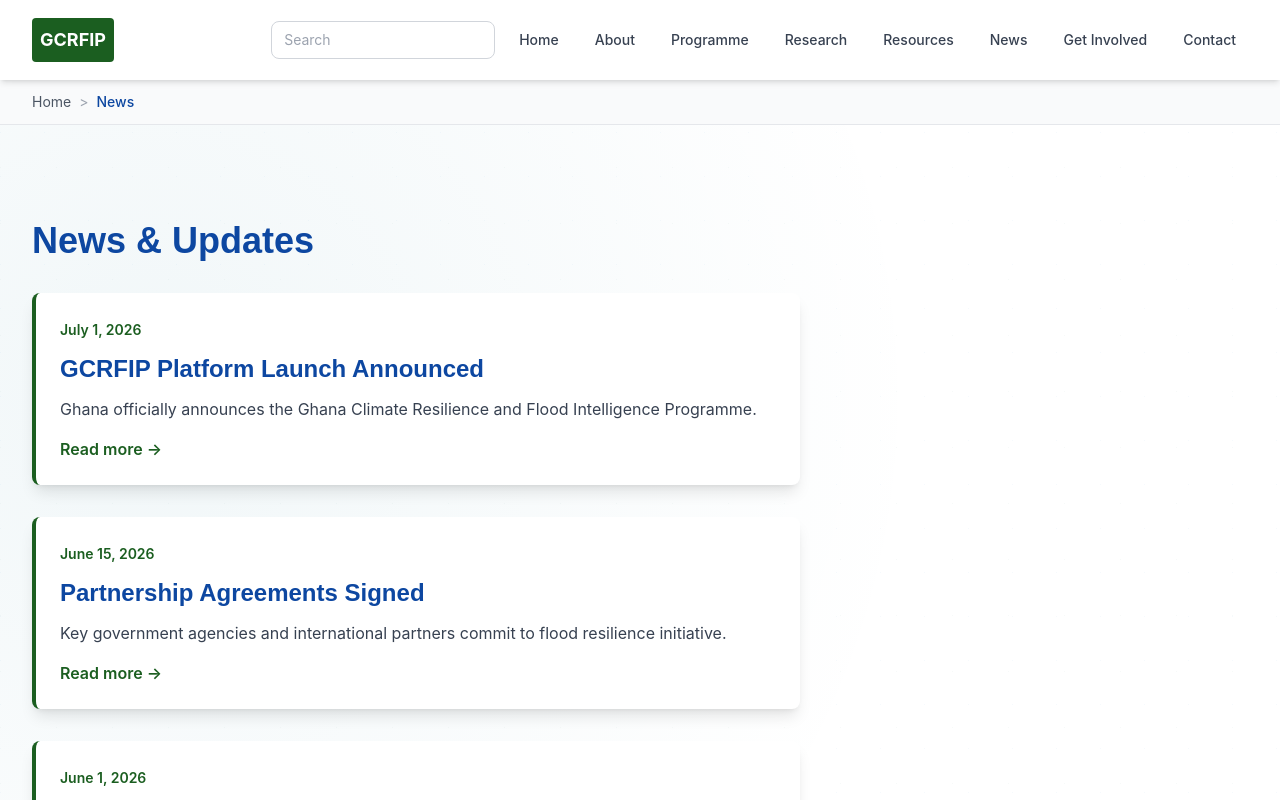
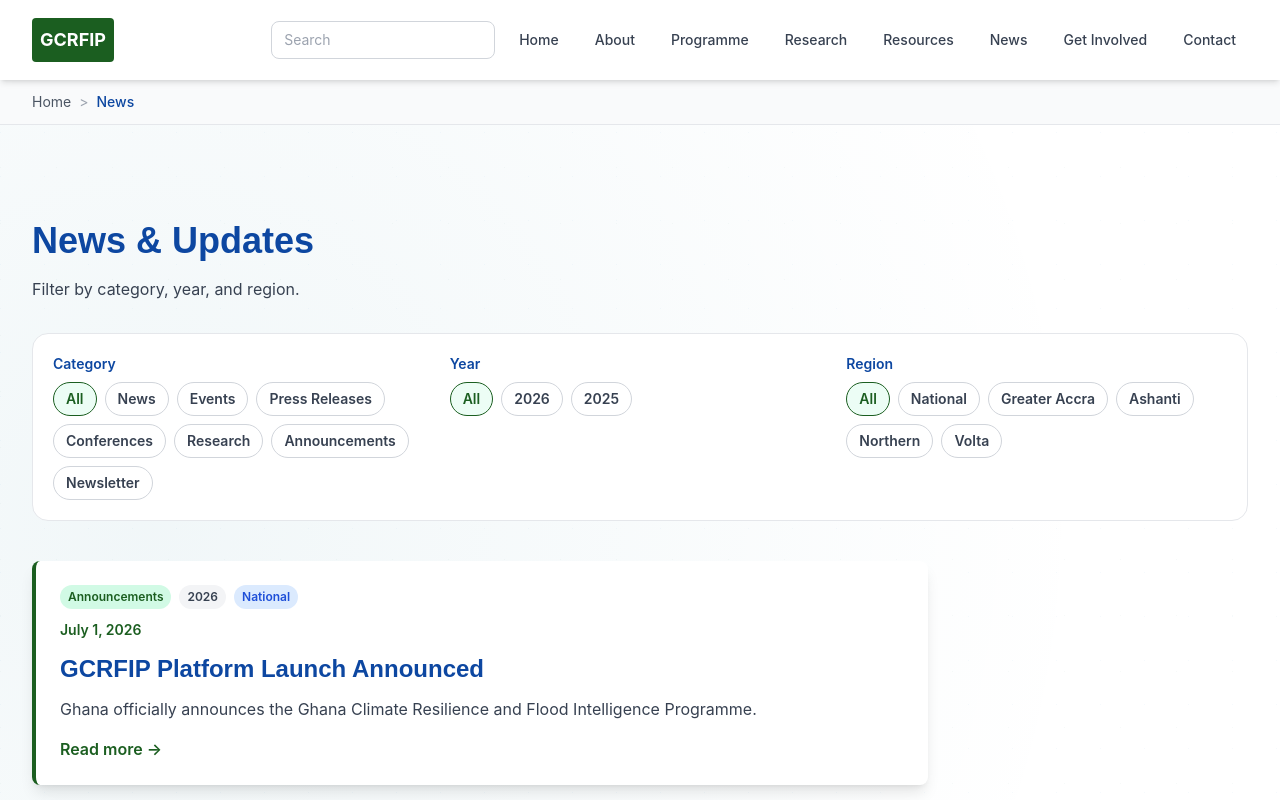
Before and after one commit to CobeRich/GCRFIP-Web-App, a Next.js app: page /news in a window 1280 px wide. Shown: the top 800 px of the page. Built offline with nearby package versions, Linux system fonts and the light colour scheme.

Commit message:
Add filtered news, interactive pillars, PDF viewer, and reading progress

```diff
--- a/app/about/page.tsx
+++ b/app/about/page.tsx
@@ -1,10 +1,12 @@
 'use client'
 
 import Link from 'next/link'
+import ReadingProgress from '../../components/layout/ReadingProgress'
 
 export default function About() {
   return (
     <div className="container-custom section-padding">
+      <ReadingProgress />
       <h1 className="text-4xl font-bold mb-8 text-gcrfip-navy">About GCRFIP</h1>
 
       <section className="mb-12">
--- a/app/news/page.tsx
+++ b/app/news/page.tsx
@@ -1,39 +1,168 @@
-'use client'
-
 import Link from 'next/link'
 
-export default function News() {
-  const news = [
+type NewsItem = {
+  date: string
+  title: string
+  excerpt: string
+  category: 'News' | 'Events' | 'Press Releases' | 'Conferences' | 'Research' | 'Announcements' | 'Newsletter'
+  region: 'National' | 'Greater Accra' | 'Ashanti' | 'Northern' | 'Volta'
+  year: '2026' | '2025'
+}
+
+type NewsPageProps = {
+  searchParams?: {
+    category?: string
+    year?: string
+    region?: string
+  }
+}
+
+const newsItems: NewsItem[] = [
   {
     date: 'July 1, 2026',
     title: 'GCRFIP Platform Launch Announced',
     excerpt: 'Ghana officially announces the Ghana Climate Resilience and Flood Intelligence Programme.',
+    category: 'Announcements',
+    region: 'National',
+    year: '2026',
   },
   {
     date: 'June 15, 2026',
     title: 'Partnership Agreements Signed',
     excerpt: 'Key government agencies and international partners commit to flood resilience initiative.',
+    category: 'News',
+    region: 'Greater Accra',
+    year: '2026',
   },
   {
     date: 'June 1, 2026',
     title: 'Research Collaboration Begins',
     excerpt: 'Academic institutions launch collaborative flood research projects.',
+    category: 'Research',
+    region: 'Ashanti',
+    year: '2026',
   },
   {
     date: 'May 20, 2026',
     title: 'Community Consultation Workshops',
     excerpt: 'Stakeholder engagement workshops held across major flood-prone regions.',
+    category: 'Events',
+    region: 'Northern',
+    year: '2026',
+  },
+  {
+    date: 'October 10, 2025',
+    title: 'Hydrology and GIS Conference Track',
+    excerpt: 'Technical teams presented integrated modelling results.',
+    category: 'Conferences',
+    region: 'Volta',
+    year: '2025',
   },
 ]
 
+const categories = ['All', 'News', 'Events', 'Press Releases', 'Conferences', 'Research', 'Announcements', 'Newsletter']
+const years = ['All', '2026', '2025']
+const regions = ['All', 'National', 'Greater Accra', 'Ashanti', 'Northern', 'Volta']
+
+function buildFilterHref(next: { category?: string; year?: string; region?: string }) {
+  const params = new URLSearchParams()
+
+  if (next.category && next.category !== 'All') params.set('category', next.category)
+  if (next.year && next.year !== 'All') params.set('year', next.year)
+  if (next.region && next.region !== 'All') params.set('region', next.region)
+
+  const query = params.toString()
+  return query ? `/news?${query}` : '/news'
+}
+
+export default function News({ searchParams }: NewsPageProps) {
+  const category = searchParams?.category || 'All'
+  const year = searchParams?.year || 'All'
+  const region = searchParams?.region || 'All'
+
+  const filtered = newsItems.filter((item) => {
+    const categoryMatch = category === 'All' || item.category === category
+    const yearMatch = year === 'All' || item.year === year
+    const regionMatch = region === 'All' || item.region === region
+    return categoryMatch && yearMatch && regionMatch
+  })
+
   return (
     <div className="container-custom section-padding">
-      <h1 className="text-4xl font-bold mb-8 text-gcrfip-navy">News & Updates</h1>
+      <h1 className="text-4xl font-bold mb-4 text-gcrfip-navy">News & Updates</h1>
+      <p className="text-gray-700 mb-8">Filter by category, year, and region.</p>
 
-      <section className="max-w-3xl">
+      <section className="rounded-2xl border border-gray-200 bg-white p-5 mb-10">
+        <div className="grid md:grid-cols-3 gap-4">
+          <div>
+            <p className="text-sm font-semibold text-gcrfip-navy mb-2">Category</p>
+            <div className="flex flex-wrap gap-2">
+              {categories.map((option) => (
+                <Link
+                  key={option}
+                  href={buildFilterHref({ category: option, year, region })}
+                  className={`px-3 py-1.5 rounded-full text-sm font-semibold border ${
+                    category === option ? 'border-gcrfip-green text-gcrfip-green bg-emerald-50' : 'border-gray-300 text-gray-700'
+                  }`}
+                >
+                  {option}
+                </Link>
+              ))}
+            </div>
+          </div>
+
+          <div>
+            <p className="text-sm font-semibold text-gcrfip-navy mb-2">Year</p>
+            <div className="flex flex-wrap gap-2">
+              {years.map((option) => (
+                <Link
+                  key={option}
+                  href={buildFilterHref({ category, year: option, region })}
+                  className={`px-3 py-1.5 rounded-full text-sm font-semibold border ${
+                    year === option ? 'border-gcrfip-green text-gcrfip-green bg-emerald-50' : 'border-gray-300 text-gray-700'
+                  }`}
+                >
+                  {option}
+                </Link>
+              ))}
+            </div>
+          </div>
+
+          <div>
+            <p className="text-sm font-semibold text-gcrfip-navy mb-2">Region</p>
+            <div className="flex flex-wrap gap-2">
+              {regions.map((option) => (
+                <Link
+                  key={option}
+                  href={buildFilterHref({ category, year, region: option })}
+                  className={`px-3 py-1.5 rounded-full text-sm font-semibold border ${
+                    region === option ? 'border-gcrfip-green text-gcrfip-green bg-emerald-50' : 'border-gray-300 text-gray-700'
+                  }`}
+                >
+                  {option}
+                </Link>
+              ))}
+            </div>
+          </div>
+        </div>
+      </section>
+
+      <section className="max-w-4xl">
         <div className="space-y-8">
-          {news.map((item, index) => (
-            <article key={index} className="card p-6 border-l-4 border-gcrfip-green">
+          {filtered.length === 0 && (
+            <article className="card p-6 border-l-4 border-gcrfip-green">
+              <h2 className="text-xl font-bold text-gcrfip-navy mb-2">No results found</h2>
+              <p className="text-gray-700">Try clearing one of the filters to broaden results.</p>
+            </article>
+          )}
+
+          {filtered.map((item) => (
+            <article key={`${item.title}-${item.date}`} className="card p-6 border-l-4 border-gcrfip-green">
+              <div className="flex flex-wrap gap-2 text-xs mb-2">
+                <span className="px-2 py-1 rounded-full bg-emerald-100 text-gcrfip-green font-semibold">{item.category}</span>
+                <span className="px-2 py-1 rounded-full bg-gray-100 text-gray-700 font-semibold">{item.year}</span>
+                <span className="px-2 py-1 rounded-full bg-blue-100 text-blue-700 font-semibold">{item.region}</span>
+              </div>
               <time className="text-sm text-gcrfip-green font-semibold">{item.date}</time>
               <h2 className="text-2xl font-bold text-gcrfip-navy my-3">{item.title}</h2>
               <p className="text-gray-700 mb-4">{item.excerpt}</p>
--- a/app/programme/page.tsx
+++ b/app/programme/page.tsx
@@ -1,6 +1,7 @@
 'use client'
 
 import Link from 'next/link'
+import ReadingProgress from '../../components/layout/ReadingProgress'
 
 const pillars = [
   { number: '1', title: 'Community Resilience', href: '/programme/pillars/1' },
@@ -30,6 +31,7 @@ const programmeResources = [
 export default function Programme() {
   return (
     <div className="container-custom section-padding">
+      <ReadingProgress />
       <section className="mb-12">
         <h1 className="text-4xl md:text-5xl font-bold mb-5 text-gcrfip-navy">Programme</h1>
         <p className="text-lg text-gray-700 max-w-3xl">
--- a/app/resources/page.tsx
+++ b/app/resources/page.tsx
@@ -1,6 +1,7 @@
 'use client'
 
 import Link from 'next/link'
+import ReadingProgress from '../../components/layout/ReadingProgress'
 
 const resources = [
   {
@@ -35,6 +36,7 @@ const resources = [
 export default function Resources() {
   return (
     <div className="container-custom section-padding">
+      <ReadingProgress />
       <h1 className="text-4xl font-bold mb-8 text-gcrfip-navy">Resources</h1>
 
       <section className="mb-12">
--- a/app/resources/viewer/[slug]/page.tsx
+++ b/app/resources/viewer/[slug]/page.tsx
@@ -1,40 +1,106 @@
+'use client'
+
 import Link from 'next/link'
+import { useMemo, useState } from 'react'
+import { useParams } from 'next/navigation'
 
-type ViewerProps = {
-  params: {
-    slug: string
-  }
+type ViewerDoc = {
+  title: string
+  file: string
+  totalPages: number
 }
 
-const labels: Record<string, string> = {
-  'executive-portfolio': 'Executive Portfolio',
-  prospectus: 'Programme Prospectus',
-  blueprint: 'Technical Blueprint',
-  'national-roadmap': 'National Roadmap',
+const documents: Record<string, ViewerDoc> = {
+  'executive-portfolio': {
+    title: 'Executive Portfolio',
+    file: '/docs/gcrfip-reference.pdf',
+    totalPages: 12,
+  },
+  prospectus: {
+    title: 'Programme Prospectus',
+    file: '/docs/gcrfip-reference.pdf',
+    totalPages: 12,
+  },
+  blueprint: {
+    title: 'Technical Blueprint',
+    file: '/docs/gcrfip-reference.pdf',
+    totalPages: 12,
+  },
+  'national-roadmap': {
+    title: 'National Roadmap',
+    file: '/docs/gcrfip-reference.pdf',
+    totalPages: 12,
+  },
 }
 
-export default function DocumentViewerPage({ params }: ViewerProps) {
-  const title = labels[params.slug] || 'Document Viewer'
+export default function DocumentViewerPage() {
+  const params = useParams<{ slug: string }>()
+  const slug = params?.slug || 'executive-portfolio'
+  const doc = documents[slug] || {
+    title: 'Document Viewer',
+    file: '/docs/gcrfip-reference.pdf',
+    totalPages: 12,
+  }
+
+  const [page, setPage] = useState(1)
+
+  const embedSrc = useMemo(() => `${doc.file}#page=${page}&view=FitH`, [doc.file, page])
 
   return (
     <div className="container-custom section-padding">
       <div className="mb-6">
         <p className="text-sm font-semibold uppercase tracking-wide text-gcrfip-green mb-2">Online Reader</p>
-        <h1 className="text-4xl font-bold text-gcrfip-navy">{title}</h1>
+        <h1 className="text-4xl font-bold text-gcrfip-navy">{doc.title}</h1>
       </div>
 
       <div className="rounded-2xl border border-gray-200 bg-white p-6 md:p-8">
-        <p className="text-gray-700 mb-5">
-          This is the document viewer foundation. Final PDF integration and page-by-page rendering will be connected next.
-        </p>
+        <div className="flex flex-wrap items-center gap-3 mb-5">
+          <button
+            type="button"
+            onClick={() => setPage((prev) => Math.max(1, prev - 1))}
+            className="px-4 py-2 rounded-lg border border-gray-300 text-sm font-semibold text-gray-700 hover:bg-gray-50"
+          >
+            Previous Page
+          </button>
 
-        <div className="rounded-xl border border-dashed border-gray-300 bg-[#f8fcff] h-[480px] flex items-center justify-center text-gray-500 text-center px-6">
-          Embedded viewer placeholder for {title}
+          <p className="text-sm text-gray-700">
+            Page <span className="font-semibold text-gcrfip-navy">{page}</span> of {doc.totalPages}
+          </p>
+
+          <button
+            type="button"
+            onClick={() => setPage((prev) => Math.min(doc.totalPages, prev + 1))}
+            className="px-4 py-2 rounded-lg border border-gray-300 text-sm font-semibold text-gray-700 hover:bg-gray-50"
+          >
+            Next Page
+          </button>
+
+          <label className="text-sm text-gray-700 ml-auto">
+            Jump to page
+            <input
+              type="number"
+              min={1}
+              max={doc.totalPages}
+              value={page}
+              onChange={(e) => {
+                const parsed = Number(e.target.value)
+                if (Number.isNaN(parsed)) return
+                setPage(Math.min(doc.totalPages, Math.max(1, parsed)))
+              }}
+              className="ml-2 w-20 border border-gray-300 rounded px-2 py-1"
+            />
+          </label>
         </div>
 
+        <iframe
+          title={`${doc.title} document viewer`}
+          src={embedSrc}
+          className="w-full h-[75vh] rounded-xl border border-gray-200"
+        />
+
         <div className="mt-5 flex flex-wrap gap-4">
-          <Link href="/resources/downloads" className="cta-button">Go to Downloads</Link>
-          <Link href="/resources" className="text-gcrfip-green font-semibold hover:text-gcrfip-navy">Back to Resources</Link>
+          <a href={doc.file} download className="cta-button">Download PDF</a>
+          <Link href="/resources/downloads" className="text-gcrfip-green font-semibold hover:text-gcrfip-navy">Back to Downloads</Link>
         </div>
       </div>
     </div>
```
Also changed, not shown: app/resources/downloads/page.tsx (+23 -12 lines), components/home/SixPillars.tsx (+22 -9 lines), components/layout/ReadingProgress.tsx (added, +31 -0 lines), 1 other file (tests, documents, lock files or other folders). Lines whose indentation alone changed are shown as unchanged.
